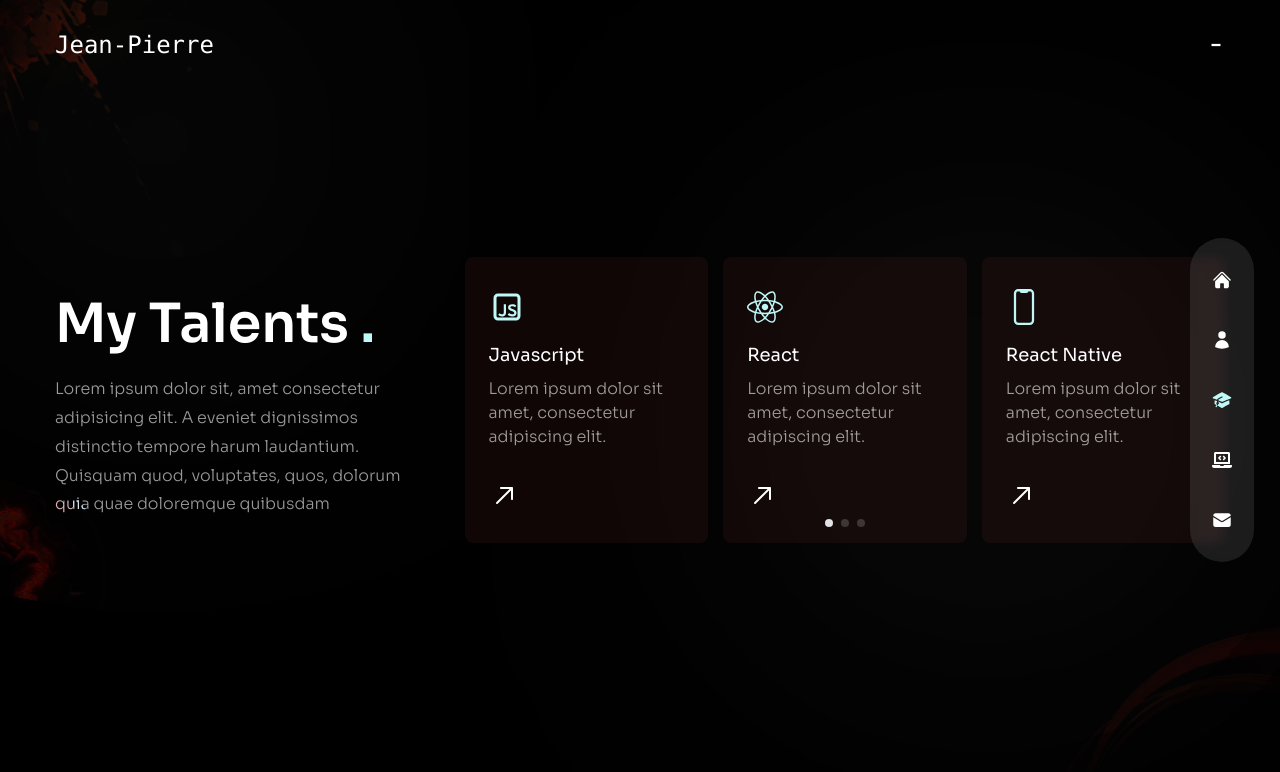
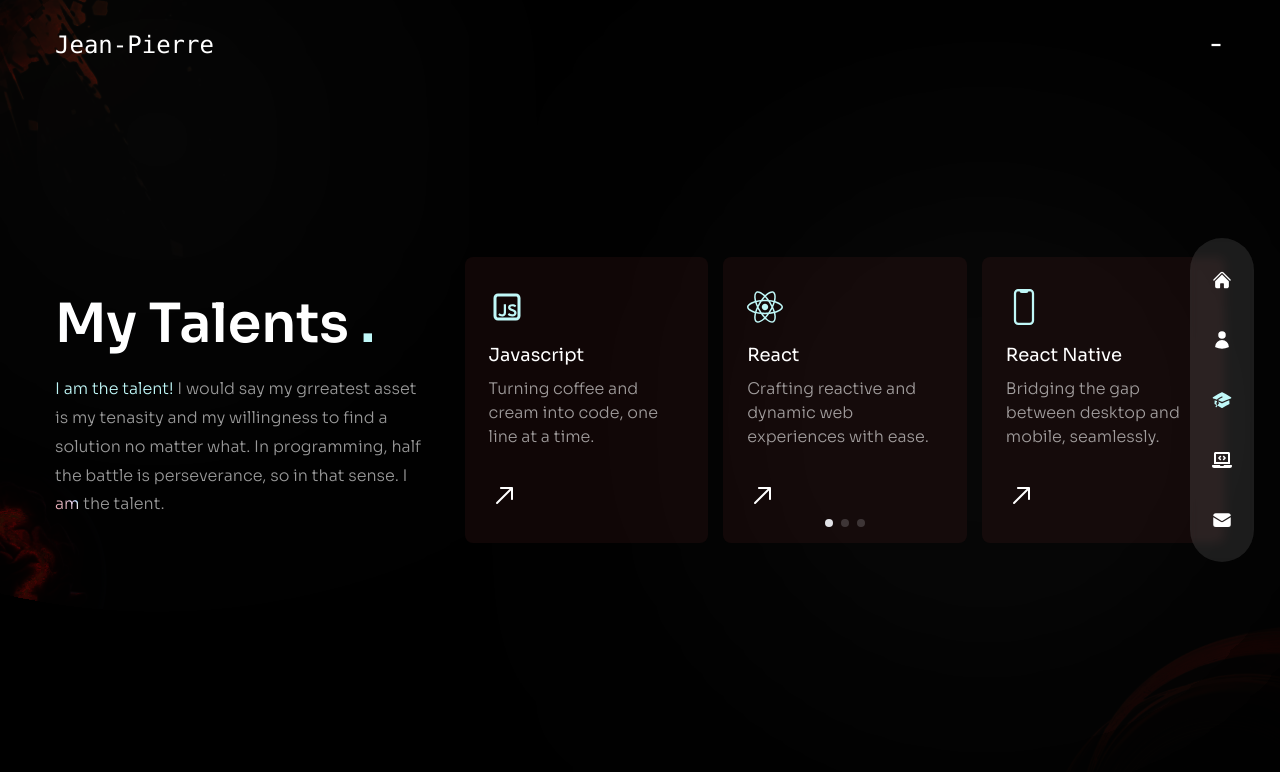
Before and after one commit to 3mptySpac3/JPPortfolio, a Next.js app: page /services in a window 1280 px wide. Shown: the top 772 px of the page. Built offline with nearby package versions, Linux system fonts and the light colour scheme; some icons are missing.

Commit message:
Ok Portfolio 1 Done

```diff
--- a/components/ServiceSlider.js
+++ b/components/ServiceSlider.js
@@ -30,27 +30,27 @@ export const serviceData = [
   {
     icon: <RiJavascriptLine /> ,
     title: 'Javascript',
-    description: 'Lorem ipsum dolor sit amet, consectetur adipiscing elit.',
+    description: 'Turning coffee and cream into code, one line at a time.',
   },
   {
     icon: <FaReact />,
     title: 'React',
-    description: 'Lorem ipsum dolor sit amet, consectetur adipiscing elit.',
+    description: 'Crafting reactive and dynamic web experiences with ease.',
   },
   {
     icon: <IoPhonePortraitOutline />,
     title: 'React Native',
-    description: 'Lorem ipsum dolor sit amet, consectetur adipiscing elit.',
+    description: 'Bridging the gap between desktop and mobile, seamlessly.',
   },
   {
     icon: <FaFigma />,
     title: 'UI/UX Design',
-    description: 'Lorem ipsum dolor sit amet, consectetur adipiscing elit.',
+    description: 'Designing intuitive interfaces that stand out.',
   },
   {
     icon: <CiChat1 />,
     title: 'Comunication',
-    description: 'Lorem ipsum dolor sit amet, consectetur adipiscing elit.',
+    description: 'Creating successful projects through clear communication.',
   },
 ];
 
--- a/pages/services/index.js
+++ b/pages/services/index.js
@@ -33,10 +33,8 @@ const Services = () => {
               exit='hidden'
               className='mb-4 max-w-[400px] mx-auto lg:mx-0'
             >
-              Lorem ipsum dolor sit, amet consectetur adipisicing elit. A
-              eveniet dignissimos distinctio tempore harum laudantium. Quisquam
-              quod, voluptates, quos, dolorum quia quae doloremque quibusdam
 
+              <span className='text-accent'>I am  the talent! </span> I would say my grreatest asset is my tenasity and my willingness to find a solution no matter what. In programming, half the battle is perseverance, so in that sense. I am the talent.
 
             </motion.p>
           </div>
--- a/pages/work/index.js
+++ b/pages/work/index.js
@@ -32,9 +32,7 @@ const Work = () => {
               exit='hidden'
               className='mb-4 max-w-[400px] mx-auto lg:mx-0'
             >
-              Lorem ipsum dolor sit, amet consectetur adipisicing elit. A
-              eveniet dignissimos distinctio tempore harum laudantium. Quisquam
-              quod, voluptates, quos, dolorum quia quae doloremque quibusdam
+              This is a small showcase of some of the projects ive worked on. There is a lot more coming soon!
 
 
             </motion.p>
```
